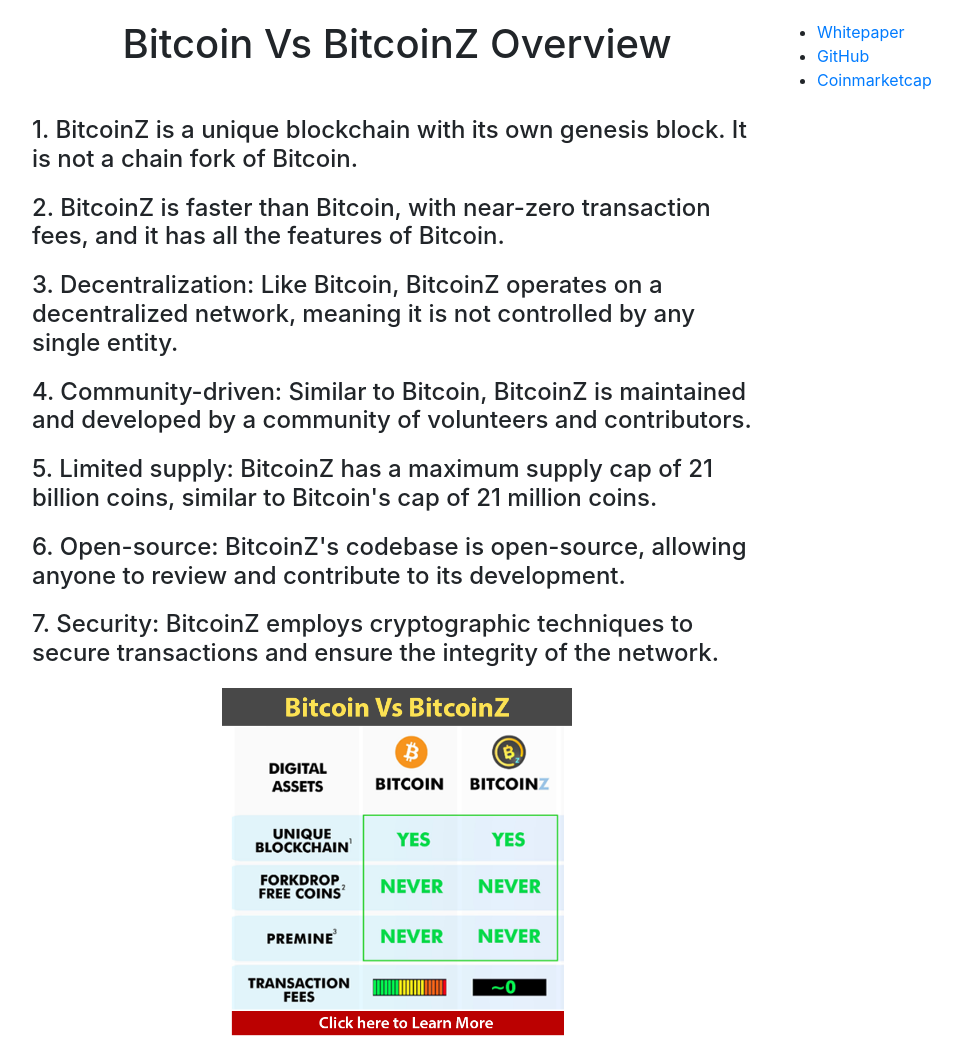
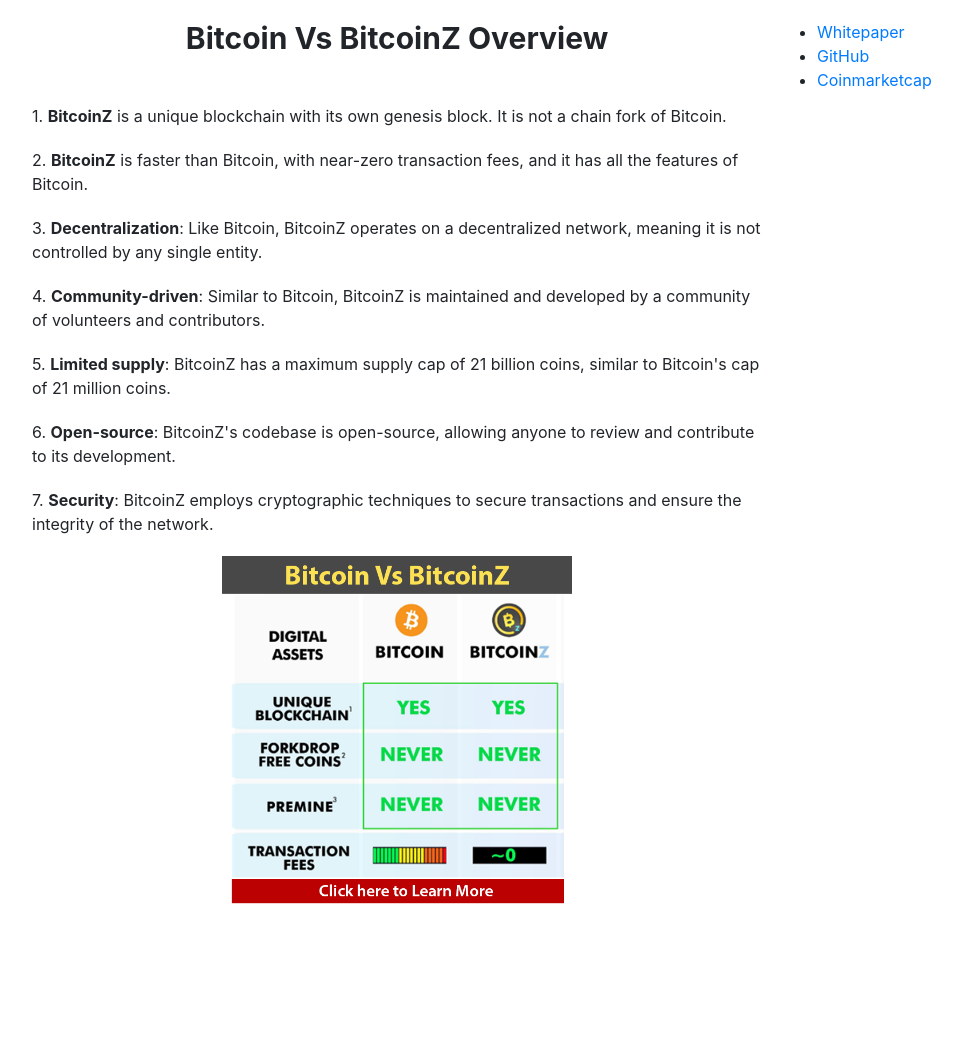
Before and after one commit to bitcoinzsatoshi/decentralizedcurrency, a plain HTML site: page index.html in a window 1280 px wide. Shown: the whole page, without its empty margins (243-1205 px from the left). After the commit the page ends 926 px from the top, so only its background shows below. Drawn offline with nearby package versions, Linux system fonts and the light colour scheme.

Commit message:
Add files via upload

```diff
--- a/index.html
+++ b/index.html
@@ -3,7 +3,7 @@
 <head>
     <meta charset="UTF-8">
     <meta name="viewport" content="width=device-width, initial-scale=1.0">
-    <title>BitcoinZ Overview</title>
+    <title>Bitcoin Vs BitcoinZ Overview</title>
     <link href="https://maxcdn.bootstrapcdn.com/bootstrap/4.5.2/css/bootstrap.min.css" rel="stylesheet">
     <style>
         body {
@@ -19,28 +19,28 @@
 <div class="container">
     <div class="row">
         <div class="col-md-8 offset-md-2">
-            <h1 class="text-center">Bitcoin Vs BitcoinZ Overview</h1>
+            <h1 class="text-center" style="font-size: 30px;font-weight: bold;">Bitcoin Vs BitcoinZ Overview</h1>
 			<p>&nbsp;</p>
             <div class="bullet-points">
-                <h4>1. BitcoinZ is a unique blockchain with its own genesis block. It is not a chain fork of Bitcoin.</h3>
+                <p>1. <strong>BitcoinZ</strong> is a unique blockchain with its own genesis block. It is not a chain fork of Bitcoin.</p>
             </div>
             <div class="bullet-points">
-                <h4>2. BitcoinZ is faster than Bitcoin, with near-zero transaction fees, and it has all the features of Bitcoin.</h3>
+                <p>2. <strong>BitcoinZ</strong> is faster than Bitcoin, with near-zero transaction fees, and it has all the features of Bitcoin.</p>
             </div>
             <div class="bullet-points">
-                <h4>3. Decentralization: Like Bitcoin, BitcoinZ operates on a decentralized network, meaning it is not controlled by any single entity.</h3>
+                <p>3. <strong>Decentralization</strong>: Like Bitcoin, BitcoinZ operates on a decentralized network, meaning it is not controlled by any single entity.</p>
             </div>
             <div class="bullet-points">
-                <h4>4. Community-driven: Similar to Bitcoin, BitcoinZ is maintained and developed by a community of volunteers and contributors.</h3>
+                <p>4. <strong>Community-driven</strong>: Similar to Bitcoin, BitcoinZ is maintained and developed by a community of volunteers and contributors.</p>
             </div>
             <div class="bullet-points">
-                <h4>5. Limited supply: BitcoinZ has a maximum supply cap of 21 billion coins, similar to Bitcoin's cap of 21 million coins.</h3>
+                <p>5. <strong>Limited supply</strong>: BitcoinZ has a maximum supply cap of 21 billion coins, similar to Bitcoin's cap of 21 million coins.</p>
             </div>
             <div class="bullet-points">
-                <h4>6. Open-source: BitcoinZ's codebase is open-source, allowing anyone to review and contribute to its development.</h3>
+                <p>6. <strong>Open-source</strong>: BitcoinZ's codebase is open-source, allowing anyone to review and contribute to its development.</p>
             </div>
             <div class="bullet-points">
-                <h4>7. Security: BitcoinZ employs cryptographic techniques to secure transactions and ensure the integrity of the network.</h3>
+                <p>7. <strong>Security</strong>: BitcoinZ employs cryptographic techniques to secure transactions and ensure the integrity of the network.</p>
             </div>
         </div>
 		<ul>
```
